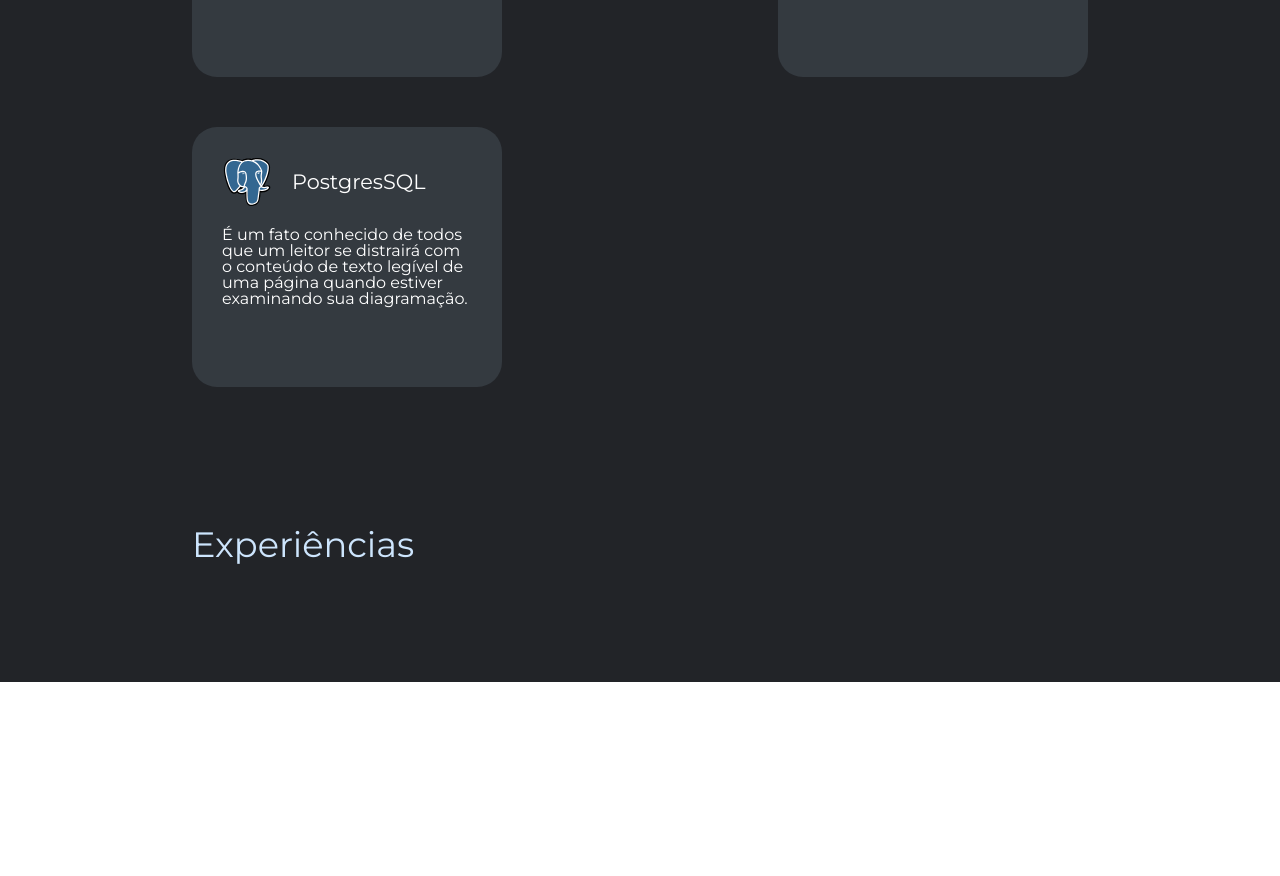
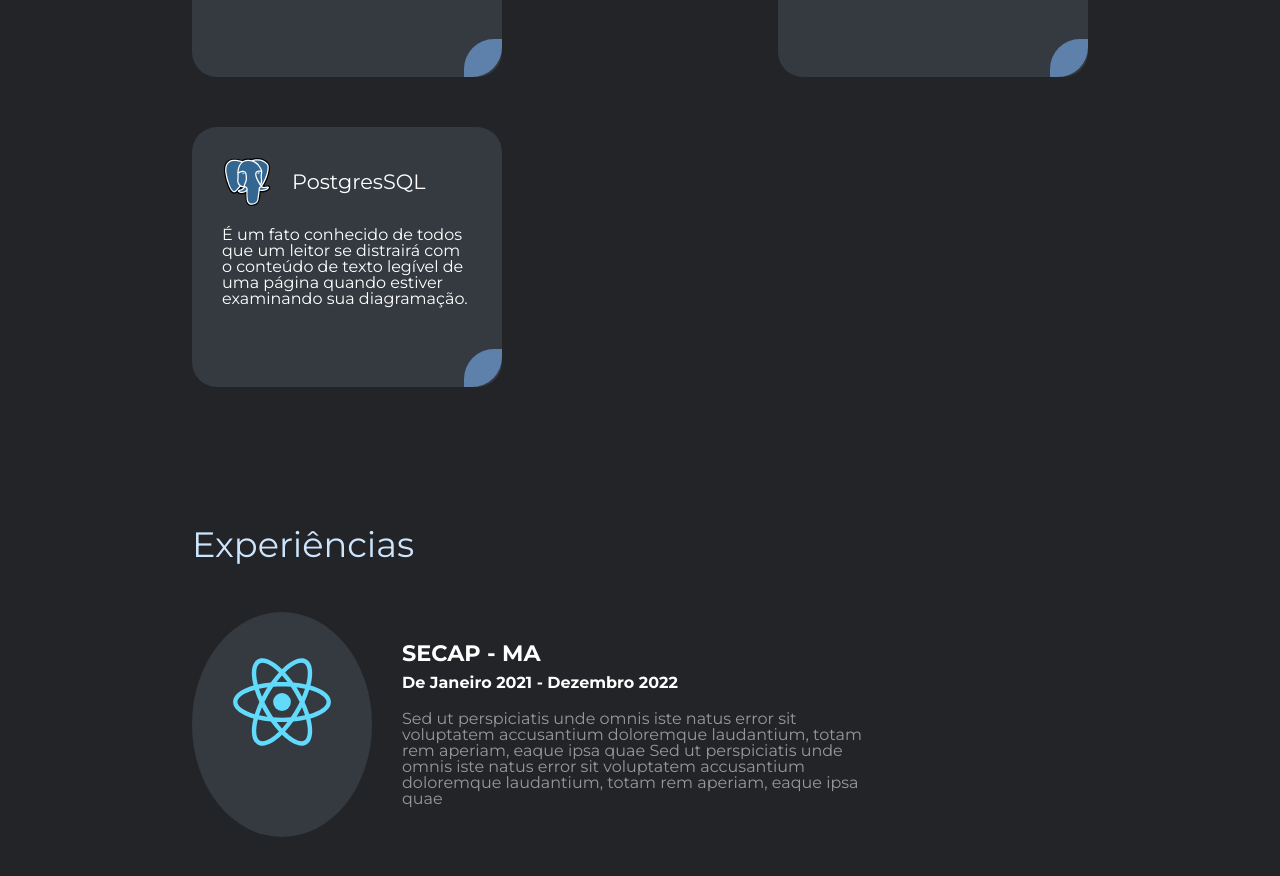
Before and after one commit to PabloAbreuDev/my_website, a Next.js app: page / in a window 1280 px wide. Shown: the part 1908-2784 px from the top of the page. Before the commit the page ends 2590 px from the top, so only its background shows below. Built offline with nearby package versions, Linux system fonts and the light colour scheme.

Commit message:
feat: sessao experiencias

```diff
--- /dev/null
+++ b/components/experience_card/index.tsx
@@ -0,0 +1,24 @@
+import Image, { StaticImageData } from "next/image";
+import { ExperienceCardStyled } from "./styled";
+
+type ExperienceType = {
+    logo: StaticImageData;
+    name: string;
+    period: string;
+    description: string;
+};
+
+function ExperienceCard({ props }: { props: ExperienceType }) {
+    return <ExperienceCardStyled>
+        <div className="logo-area">
+            <Image width={100} height={100} src={props.logo} alt="Logo da empresa" />
+        </div>
+        <div className="content-area">
+            <h2>{props.name}</h2>
+            <div className="periodo"><p>{props.period}</p></div>
+            <span className="description"><p>{props.description}</p></span>
+        </div>
+    </ExperienceCardStyled>
+}
+
+export default ExperienceCard
--- /dev/null
+++ b/components/experience_card/styled.ts
@@ -0,0 +1,39 @@
+import styled from "styled-components";
+import breakpoints from "../../config/breakpoints";
+
+export const ExperienceCardStyled = styled.div`
+  display: flex;
+  width: 80%;
+  .logo-area {
+    padding: 40px;
+    border-radius: 100%;
+    background-color: ${(props) => props.theme.secondaryColor};
+  }
+
+  .content-area {
+    padding: 30px;
+    h2 {
+      color: #fff;
+      margin-bottom: 10px;
+      font-weight: bold;
+      font-size: 1.4em;
+    }
+    .periodo {
+      color: #fff;
+      margin-bottom: 20px;
+      font-weight: bold;
+    }
+
+    .description {
+      color: ${(props) => props.theme.textColor};
+      opacity: 53%;
+    }
+  }
+  @media screen and (${breakpoints.device.lg}) {
+    width: 100%;
+    flex-direction: column;
+    .logo-area {
+      margin: 0 auto;
+    }
+  }
+`;
--- a/components/hability_card/index.tsx
+++ b/components/hability_card/index.tsx
@@ -2,6 +2,7 @@ import { HabilityCardStyle } from "./styled";
 import Image, { StaticImageData } from 'next/image'
 type HabilityType = {
     photo: StaticImageData;
+    alt: string;
     name: string;
     text: string;
 };
@@ -10,10 +11,11 @@ function HabilityCard({ props }: { props: HabilityType }) {
     return (
         <HabilityCardStyle>
             <div className="header">
-                <Image width={50} height={50} src={props.photo} alt="A foto da habilidade" />
+                <Image width={50} height={50} src={props.photo} alt={props.alt} />
                 <div className="name">{props.name}</div>
             </div>
             <div className="text">{props.text}</div>
+            <div className="decoration"></div>
         </HabilityCardStyle>
     );
 }
--- a/components/hability_card/styled.ts
+++ b/components/hability_card/styled.ts
@@ -7,6 +7,7 @@ export const HabilityCardStyle = styled.div`
   border-radius: 25px;
   margin-top: 50px;
   padding: 30px;
+  position: relative;
 
   .header {
     display: flex;
@@ -20,4 +21,13 @@ export const HabilityCardStyle = styled.div`
     margin-top: 20px;
     color: #fff;
   }
+
+  .decoration {
+    position: absolute;
+    right: 0;
+    bottom: 0;
+    background-color: ${(props) => props.theme.primaryColor};
+    padding: 38px 0 0 38px;
+    border-radius: 30px 0 30px 0;
+  }
 `;
--- a/pages/index.tsx
+++ b/pages/index.tsx
@@ -12,59 +12,80 @@ import mongo_icon from "../public/icons/mongodb-original.svg";
 import mysql_icon from "../public/icons/mysql-original.svg";
 import nextjs_icon from "../public/icons/nextjs-original.svg";
 import react_icon from "../public/icons/react-original.svg";
-import wordpress_icon from "../public/icons/wordpress-original.svg";
 import postgres_icon from "../public/icons/postgresql-original.svg";
+import ExperienceCard from "../components/experience_card";
 
 export default function Home() {
-  const [active, setActive] = useState<boolean>(true);
+  const [active, setActive] = useState<boolean>(false);
 
   const habilidades = [
     {
       photo: react_icon,
+      alt: "Ícone do ReactJS",
       name: "ReactJS",
       text: "É um fato conhecido de todos que um leitor se distrairá com o conteúdo de texto legível de uma página quando estiver examinando sua diagramação. ",
     },
     {
       photo: mongo_icon,
+      alt: "Ícone do MongoDB",
       name: "MongoDB",
       text: "É um fato conhecido de todos que um leitor se distrairá com o conteúdo de texto legível de uma página quando estiver examinando sua diagramação. ",
     },
     {
       photo: firebase_icon,
+      alt: "Ícone do Firebase",
       name: "Firebase",
       text: "É um fato conhecido de todos que um leitor se distrairá com o conteúdo de texto legível de uma página quando estiver examinando sua diagramação. ",
     },
     {
       photo: flutter_icon,
+      alt: "Ícone do Flutter",
       name: "Flutter",
       text: "É um fato conhecido de todos que um leitor se distrairá com o conteúdo de texto legível de uma página quando estiver examinando sua diagramação. ",
     },
     {
       photo: node_icon,
+      alt: "Ícone do NodeJS",
       name: "Node JS",
       text: "É um fato conhecido de todos que um leitor se distrairá com o conteúdo de texto legível de uma página quando estiver examinando sua diagramação. ",
     },
     {
       photo: express_icon,
+      alt: "Ícone do ExpressJS",
       name: "Express",
       text: "É um fato conhecido de todos que um leitor se distrairá com o conteúdo de texto legível de uma página quando estiver examinando sua diagramação. ",
     },
     {
       photo: mysql_icon,
+      alt: "Ícone do MySQL",
       name: "Mysql",
       text: "É um fato conhecido de todos que um leitor se distrairá com o conteúdo de texto legível de uma página quando estiver examinando sua diagramação. ",
     },
     {
       photo: nextjs_icon,
+      alt: "Ícone do NextJS",
       name: "NextJS",
       text: "É um fato conhecido de todos que um leitor se distrairá com o conteúdo de texto legível de uma página quando estiver examinando sua diagramação. ",
     },
     {
       photo: postgres_icon,
+      alt: "Ícone do PostgreSQL",
       name: "PostgresSQL",
       text: "É um fato conhecido de todos que um leitor se distrairá com o conteúdo de texto legível de uma página quando estiver examinando sua diagramação. ",
     },
   ];
+
+  const experiencias = [{
+    logo: react_icon,
+    name: "SECAP - MA",
+    period: "De Janeiro 2021 - Dezembro 2022",
+    description: "Sed ut perspiciatis unde omnis iste natus error sit voluptatem accusantium doloremque laudantium, totam rem aperiam, eaque ipsa quae Sed ut perspiciatis unde omnis iste natus error sit voluptatem accusantium doloremque laudantium, totam rem aperiam, eaque ipsa quae"
+  }, {
+    logo: react_icon,
+    name: "SECAP - MA",
+    period: "De Janeiro 2021 - Dezembro 2022",
+    description: "Sed ut perspiciatis unde omnis iste natus error sit voluptatem accusantium doloremque laudantium, totam rem aperiam, eaque ipsa quae Sed ut perspiciatis unde omnis iste natus error sit voluptatem accusantium doloremque laudantium, totam rem aperiam, eaque ipsa quae"
+  }]
 
   return (
     <HomeStyled active={active}>
@@ -111,9 +132,7 @@ export default function Home() {
             </h1>
             <div>
               <p>
-                Trabalho com o ecossistema javascript e estou aqui para
-                corrrigir uns bugs, criar soluções e tomar algumas chícaras de
-                café!{" "}
+                Atualmente estou focado em NodeJS e NextJS, tenho um bom conjunto de habilidades técnicas, paixão por código limpo e boa performance.
               </p>
             </div>
 
@@ -148,6 +167,11 @@ export default function Home() {
           <div className="title-area">
             <h1 className="title">Experiências</h1>
           </div>
+          <div className="experiences">
+            {experiencias.map((item, index) => (
+              <ExperienceCard key={index} props={item} />
+            ))}
+          </div>
         </div>
       </section>
     </HomeStyled>
--- a/pages/styled.ts
+++ b/pages/styled.ts
@@ -42,6 +42,7 @@ export const HomeStyled = styled.div<TypeNavbar>`
         font-weight: bold;
         color: ${(props) => props.theme.lightColor};
         display: none;
+        opacity: 0;
       }
 
       .toggle-button {
@@ -143,6 +144,7 @@ export const HomeStyled = styled.div<TypeNavbar>`
           margin-top: 10px;
           line-height: 25px;
           width: 80%;
+          opacity: 53%;
         }
       }
 
@@ -210,8 +212,20 @@ export const HomeStyled = styled.div<TypeNavbar>`
     background-color: ${(props) => props.theme.background};
     .content {
       display: flex;
+      flex-direction: column;
       align-items: flex-start;
-      flex-direction: column;
+
+      .experiences {
+        display: flex;
+        flex-direction: column;
+        gap: 70px;
+      }
+    }
+
+    @media screen and (${breakpoints.device.ipad}) {
+      .content {
+        align-items: center;
+      }
     }
   }
 `;
```
